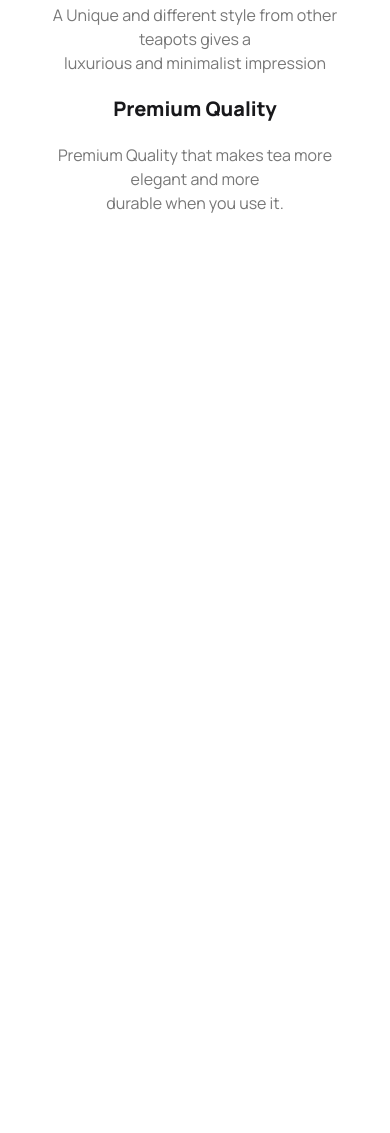
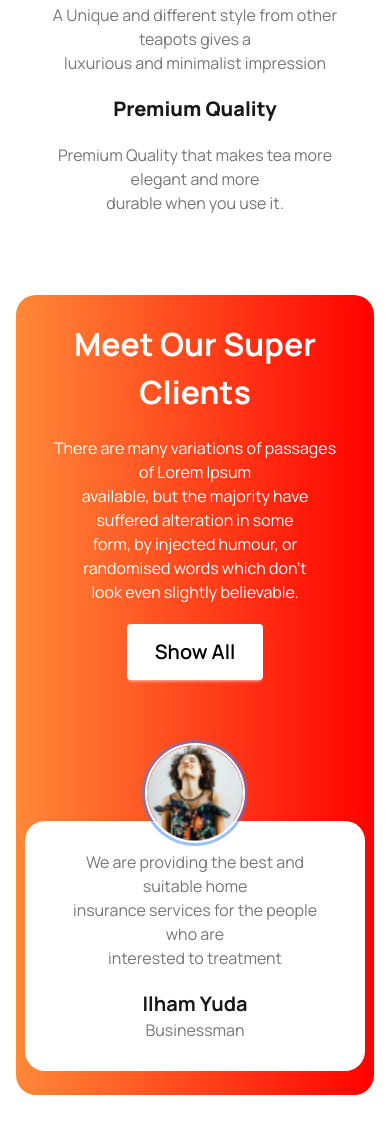
Before and after one commit to mdszhossain/Tea-House-Website, a plain HTML site: page index.html in a window 390 px wide. Shown: the part 3861-4994 px from the top of the page. Before the commit the page ends 4076 px from the top, so only its background shows below. Drawn offline with nearby package versions, Linux system fonts and the light colour scheme.

Commit message:
Created responsive red gradient section

```diff
--- a/index.html
+++ b/index.html
@@ -171,26 +171,61 @@
         <section class="great-tea flex justify-between items-center mt-30 sm:flex-col sm:gap-10 md:flex-row">
             <div class="great-tea-image md:w-6/12 xl:w-4/12 grid gap-10 grid-cols-2 sm:w-full md:gap-4 lg:w-96">
                 <div class="blocks block-1 h-36"></div>
-                <div class="blocks block-2 bg-[#E6A62319] row-span-2 flex justify-center"><img src="./assets/images/fresh-1.png"
-                        alt="Fresh-Tea-1" class="fresh-tea py-10"></div>
-                <div class="blocks block-3 bg-[#57763919] row-span-2 flex justify-center"><img src="./assets/images/fresh-2.png"
-                        alt="Fresh-Tea-2" class="fresh-tea py-10"></div>
+                <div class="blocks block-2 bg-[#E6A62319] row-span-2 flex justify-center"><img
+                        src="./assets/images/fresh-1.png" alt="Fresh-Tea-1" class="fresh-tea py-10"></div>
+                <div class="blocks block-3 bg-[#57763919] row-span-2 flex justify-center"><img
+                        src="./assets/images/fresh-2.png" alt="Fresh-Tea-2" class="fresh-tea py-10"></div>
                 <div class="blocks block-4 h-36"></div>
             </div>
             <div class="great-tea-grid flex justify-center">
                 <div class="great-text-container space-y-5 md:w-96 lg:w-full">
-                    <h2 class="great-main-heading text-4xl font-extrabold md:text-2xl lg:text-3xl xl:text-4xl">Great Tea, Freshly <br> Presented</h2>
-                    <p class="great-description text-lightText md:text-sm">The meaning of gong cha is chanese is to provide the best tea to
+                    <h2 class="great-main-heading text-4xl font-extrabold md:text-2xl lg:text-3xl xl:text-4xl">Great
+                        Tea, Freshly <br> Presented</h2>
+                    <p class="great-description text-lightText md:text-sm">The meaning of gong cha is chanese is to
+                        provide the best tea to
                         emperor <br> from all possessions . It represents the highest quality and self expectation. <br>
                         Establishing in 2006, Gong cha had been deeply appreciated by its custoers <br> because of good
                         words
                         of mouth and unique customized service orginated <br> from Taiwan.</p>
                     <h4 class="text-xl font-extrabold">Unique Taste</h4>
-                    <p class="great-description text-lightText">A Unique and different style from other teapots gives a <br> luxurious
-                        and minimalist impression</p>
+                    <p class="great-description text-lightText">A Unique and different style from other teapots gives a
+                        <br> luxurious
+                        and minimalist impression
+                    </p>
                     <h4 class="text-xl font-extrabold">Premium Quality</h4>
-                    <p class="great-description text-lightText">Premium Quality that makes tea more elegant and more <br> durable when you
-                        use it.</p>
+                    <p class="great-description text-lightText">Premium Quality that makes tea more elegant and more
+                        <br> durable when you
+                        use it.
+                    </p>
+                </div>
+            </div>
+        </section>
+
+        <!-- Red Gradient Section -->
+        <section class="red-gradient w-11/12 container my-20 mx-auto flex sm:flex-col sm:justify-around sm:text-center lg:flex-row lg:items-center lg:text-left lg:px-10 xl:justify-evenly xl:items-center">
+            <div class="red-grad-text">
+                <h2 class="red-grad-heading text-white font-bold xl:text-5xl xl:mb-5 sm:text-3xl">Meet Our Super <br> Clients</h2>
+                <p class="red-grad-description text-white text-base xl:mb-8 sm:my-7">There are many variations of passages of
+                    Lorem Ipsum <br> available, but
+                    the
+                    majority have suffered alteration in some <br> form, by injected humour, or randomised words which
+                    don't <br>
+                    look even slightly believable. </p>
+                <a href="" class="show-btn btn primary-btn bg-white text-black text-xl px-7 py-7">Show All</a>
+            </div>
+            <div class="profile-container sm:w-full lg:w-3/6">
+                <div class="avatar relative sm:left-0 sm:top-10">
+                    <div class="ring-primary ring-offset-base-100 w-24 rounded-full ring ring-offset-2">
+                        <img src="./assets/images/client.png" />
+                    </div>
+                </div>
+                <div class="red-grad-profile bg-white flex sm:items-center sm:w-5/6 sm:mx-auto">
+                    <div class="profile-information mx-auto">
+                        <p class="profile-description text-lightText">We are providing the best and suitable home <br>
+                            insurance services for the people who are <br> interested to treatment</p>
+                        <p class="profile-name font-bold text-xl mt-5">Ilham Yuda</p>
+                        <p class="profile-designation text-base text-lightText">Businessman</p>
+                    </div>
                 </div>
             </div>
         </section>
--- a/styles/style.css
+++ b/styles/style.css
@@ -46,7 +46,16 @@
 .bolck-3 {
     background: rgba(87, 118, 57, 0.10);
 }
-
+.red-gradient {
+    background: var(--Linear, linear-gradient(270deg, #F00 0%, #FF8938 100%));
+    height: 650px;
+    border-radius: 20px;
+}
+.red-grad-profile {
+    height: 250px;
+    width: 100%;
+    border-radius: 20px;
+}
 
 /* Extra Small Screen */
 @media (min-width: 320px) and (max-width: 639px) {
@@ -105,4 +114,38 @@
         width: 80%;
         margin: 0px auto;
     }
+
+    .red-gradient {
+        flex-direction: column;
+        text-align: center;
+        height: 800px;
+        /* width: 90%; */
+        margin: 80px auto;
+        justify-content: space-evenly;
+    }
+    .profile-container {
+        width: 95%;
+        margin: 0px auto;
+    }
+    .red-grad-heading {
+        font-size: 2rem;
+    }
+    .red-grad-description {
+        width: 80%;
+        margin: 20px auto;
+    }
+    .avatar {
+        position: relative;
+        top: 40px;
+        /* left: 0px; */
+    }
+    .red-grad-profile {
+        padding: 0px;
+        margin-top: 20px;
+        align-items: center;
+    }
+    .profile-description {
+        width: 80%;
+        margin: 0px auto;
+    }
 }
```
